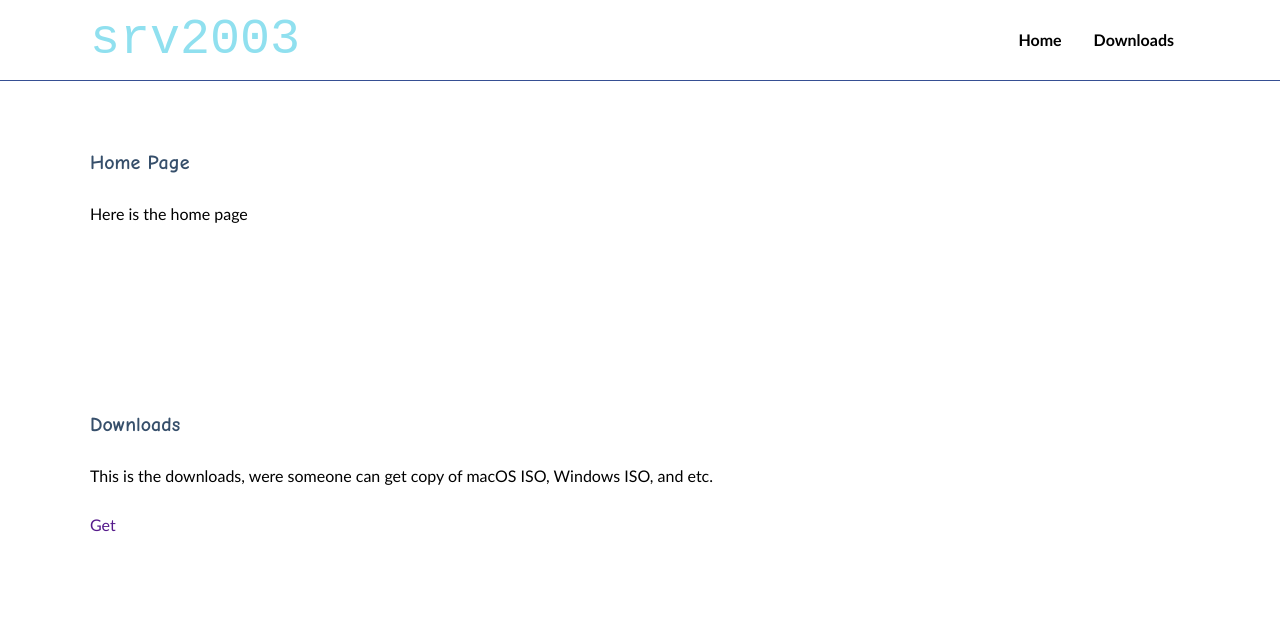
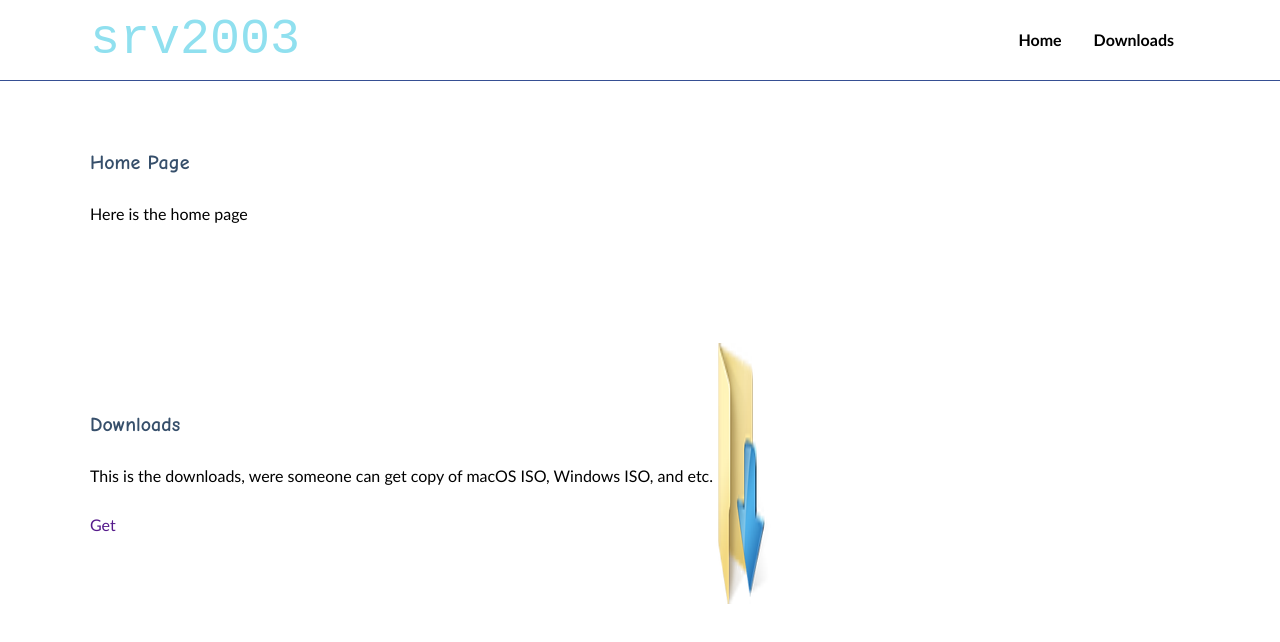
Before and after one commit to srv2003/srv2003.github.io, a plain HTML site: page index.html in a window 1280 px wide. Drawn offline with Linux system fonts and the light colour scheme.

Commit message:
changes 1

```diff
--- a/index.html
+++ b/index.html
@@ -35,6 +35,7 @@
                 <p>This is the downloads, were someone can get copy of macOS ISO, Windows ISO, and etc.</p>
                 <p><a href="" class="tbl-bru">Get</a></p>
             </div>
+            <img src="images/downfol.png"/>
         </section>
     </div>
 </body>
```
